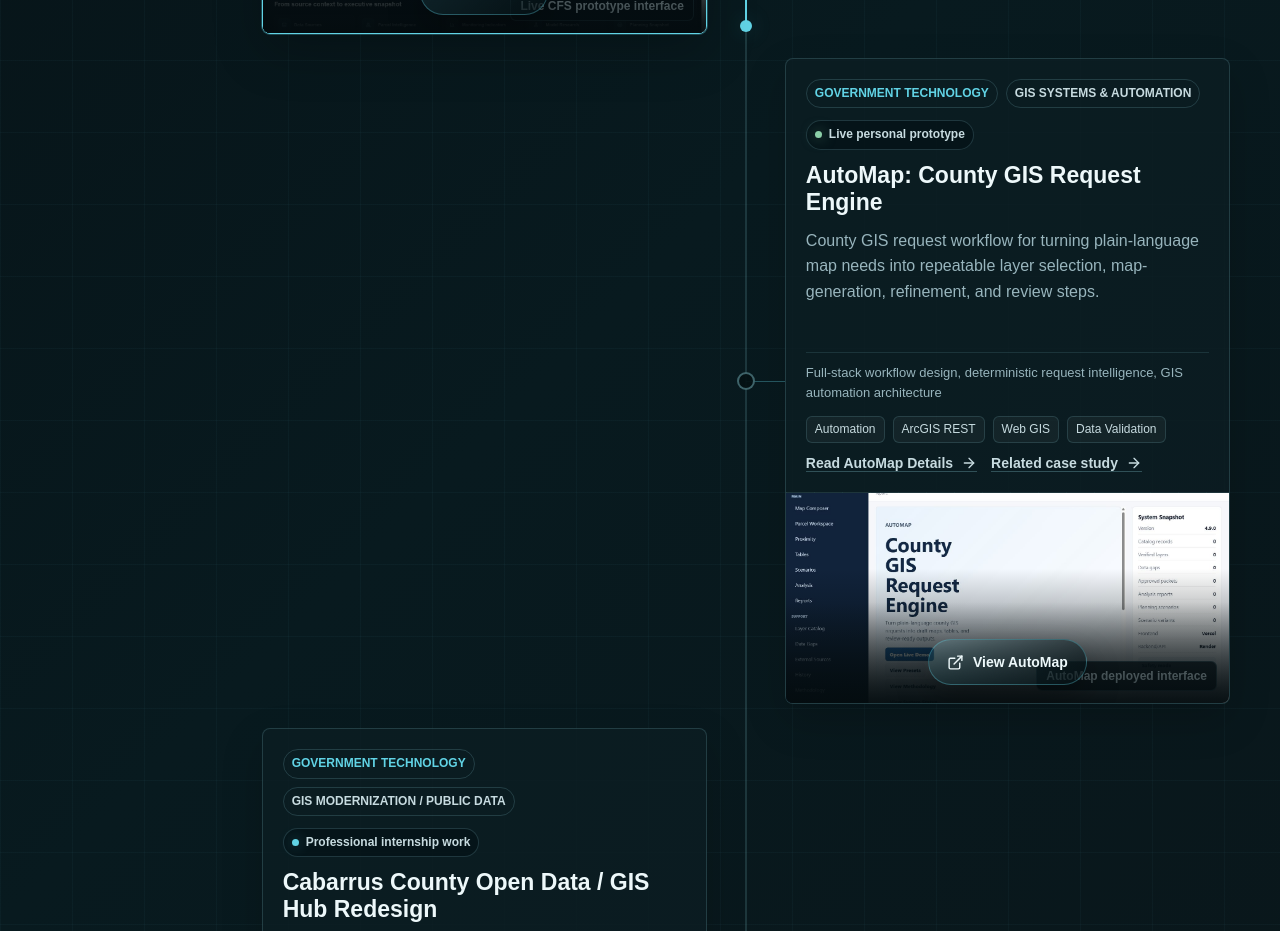
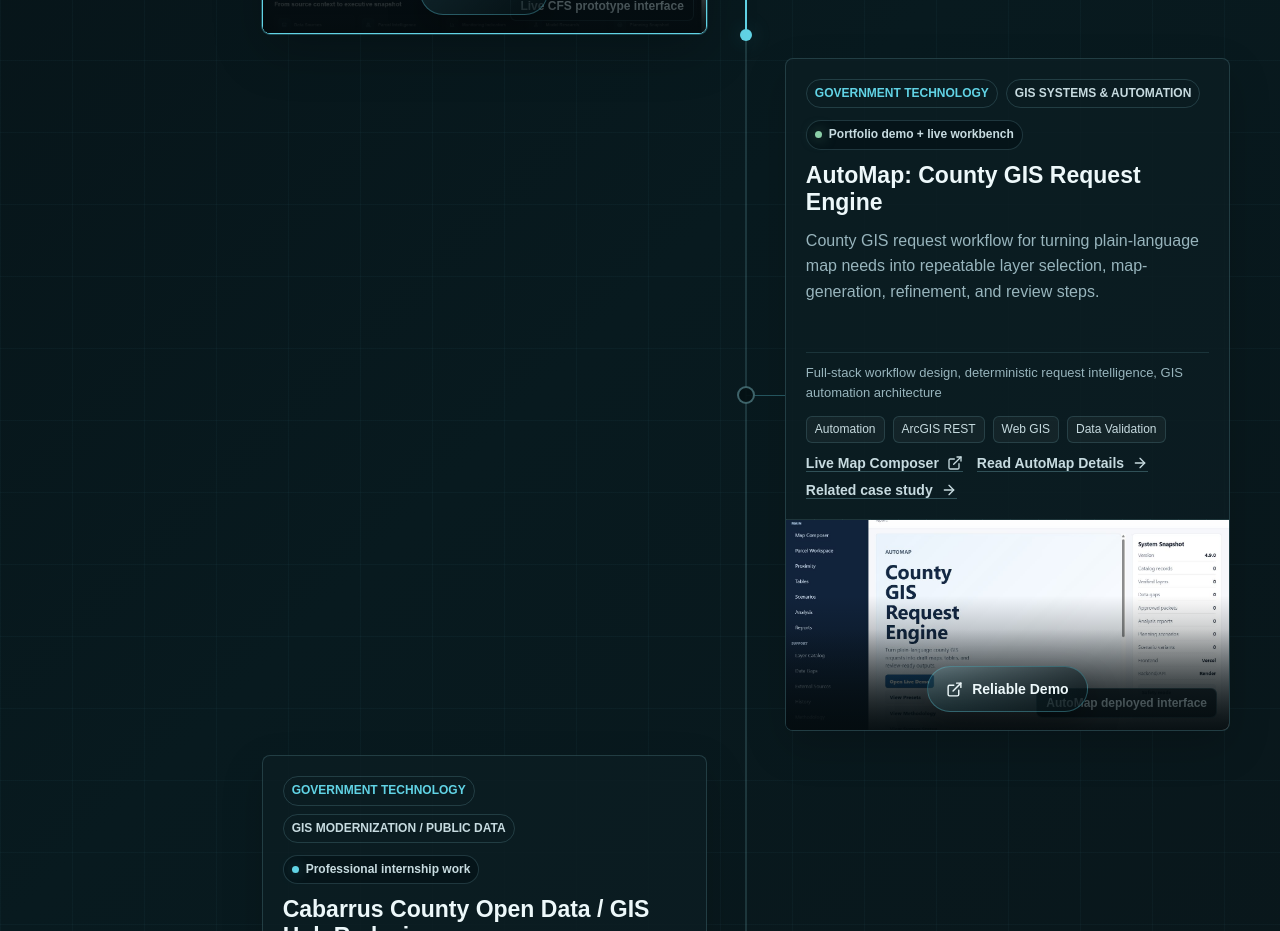
Before and after one commit to khoi9034/portfoliov2, a Next.js app: page /projects in a window 1280 px wide. Shown: the part 1020-1951 px from the top of the page. Built offline with nearby package versions, Linux system fonts and the light colour scheme.

Commit message:
Update AutoMap recruiter demo links

```diff
--- a/app/case-studies/[slug]/page.tsx
+++ b/app/case-studies/[slug]/page.tsx
@@ -96,9 +96,9 @@ export default async function CaseStudyDetailPage({
         </div>
         {study.actions?.length ? (
           <div className="hero-actions">
-            {study.actions.map((action) => (
+            {study.actions.map((action, index) => (
               <a
-                className="button secondary"
+                className={`button ${index === 0 ? "primary" : "secondary"}`}
                 href={action.href}
                 key={action.href}
                 rel={action.external ? "noopener noreferrer" : undefined}
--- a/src/components/ProjectCard.tsx
+++ b/src/components/ProjectCard.tsx
@@ -21,16 +21,16 @@ export function ProjectCard({
   const detailHref = `/projects/${project.slug}`;
   const cardSummary = getProjectCardSummary(project);
   const statusLabel = launch
-    ? "Live personal prototype"
+    ? project.slug === "automap"
+      ? "Portfolio demo + live workbench"
+      : "Live personal prototype"
     : isCabarrusHub
       ? "Professional internship work"
       : project.status;
   const primaryAction = {
     href: launch?.href ?? (openDataHref || detailHref),
     label: launch
-      ? project.slug === "cabarrus-futurescape"
-        ? "View CFS"
-        : "View AutoMap"
+      ? launch.label
       : openDataHref
         ? "View Open Data Site"
         : "Read Hub Details",
@@ -85,6 +85,17 @@ export function ProjectCard({
           ))}
         </div>
         <div className="project-card-links">
+          {launch?.secondary ? (
+            <a
+              className="project-secondary-link"
+              href={launch.secondary.href}
+              target="_blank"
+              rel="noopener noreferrer"
+            >
+              <span>{launch.secondary.label}</span>
+              <ExternalLink size={16} />
+            </a>
+          ) : null}
           {showSecondaryDetail ? (
             <Link className="project-secondary-link" href={detailHref}>
               <span>{detailLabel}</span>
--- a/src/data/links.ts
+++ b/src/data/links.ts
@@ -1,6 +1,7 @@
 export const projectLinks = {
   cfs: "https://cabarrus-future-scape.vercel.app/",
-  automap: "https://auto-map-cyan.vercel.app/",
+  automap: "https://auto-map-cyan.vercel.app/demo",
+  automapComposer: "https://auto-map-cyan.vercel.app/map-composer",
   cabarrusOpenData: "https://gis-cabarrus.opendata.arcgis.com/"
 };
 
@@ -10,6 +11,10 @@ export const projectLaunches: Record<
     href: string;
     label: string;
     status: string;
+    secondary?: {
+      href: string;
+      label: string;
+    };
   }
 > = {
   "cabarrus-futurescape": {
@@ -19,8 +24,12 @@ export const projectLaunches: Record<
   },
   automap: {
     href: projectLinks.automap,
-    label: "View AutoMap",
-    status: "Live personal prototype. Active personal project."
+    label: "Reliable Demo",
+    status: "Portfolio demo for reliable review. Active personal project.",
+    secondary: {
+      href: projectLinks.automapComposer,
+      label: "Live Map Composer"
+    }
   }
 };
 
--- a/src/data/projects.ts
+++ b/src/data/projects.ts
@@ -310,7 +310,7 @@ export const projects: Project[] = [
     status: "Active personal project. Live deployed prototype.",
     role: "Full-stack workflow design, deterministic request intelligence, GIS automation architecture",
     summary:
-      "AutoMap turns plain-language GIS requests into reviewable map workflows by connecting user intent, ArcGIS REST layer metadata, source validation, map recipes, customization options, and analysis report generation.",
+      "AutoMap is a county GIS request engine that converts plain-English mapping requests into draft GIS previews, workflow interpretation, QA notes, and export-ready map concepts. The portfolio demo is static/cached for reliable review, while the live workbench demonstrates backend-connected workflows when services are available.",
     purpose:
       "County GIS request workflow for turning plain-language map needs into repeatable layer selection, map-generation, refinement, and review steps.",
     homepageSummary:
@@ -363,7 +363,7 @@ export const projects: Project[] = [
     routeOrder: 2,
     caseStudy: {
       whatItIs:
-        "A live GIS automation prototype that ingests ArcGIS REST service URLs and layer metadata, stores them in a registry, and turns plain-language map requests into reviewable map workflows.",
+        "AutoMap is a county GIS request engine that converts plain-English mapping requests into draft GIS previews, workflow interpretation, QA notes, and export-ready map concepts. The portfolio demo is static/cached for reliable review, while the live workbench demonstrates backend-connected workflows when services are available.",
       problem:
         "County GIS requests often arrive as plain language, but building the correct map requires knowing which REST layers, fields, filters, geometries, and limitations apply.",
       approach: [
```
Also changed, not shown: app/projects/[slug]/page.tsx (+7 -5 lines), src/components/ProjectHero.tsx (+17 -1 lines), src/data/caseStudies.ts (+14 -1 lines).
